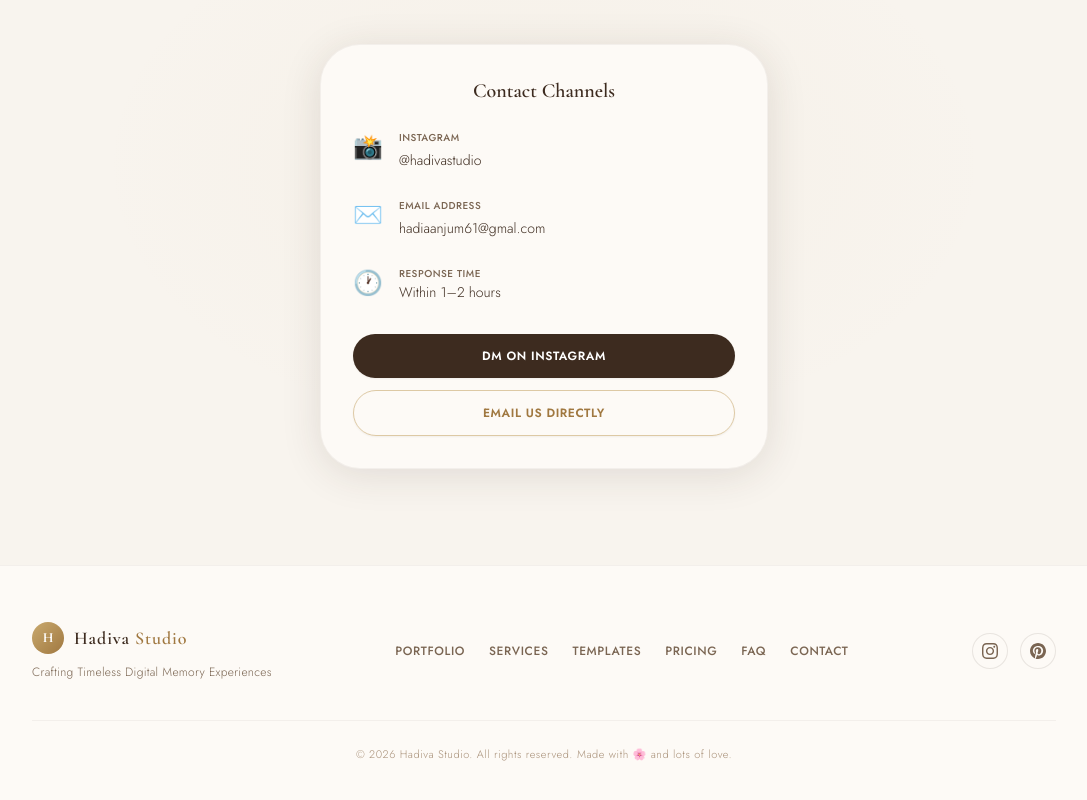
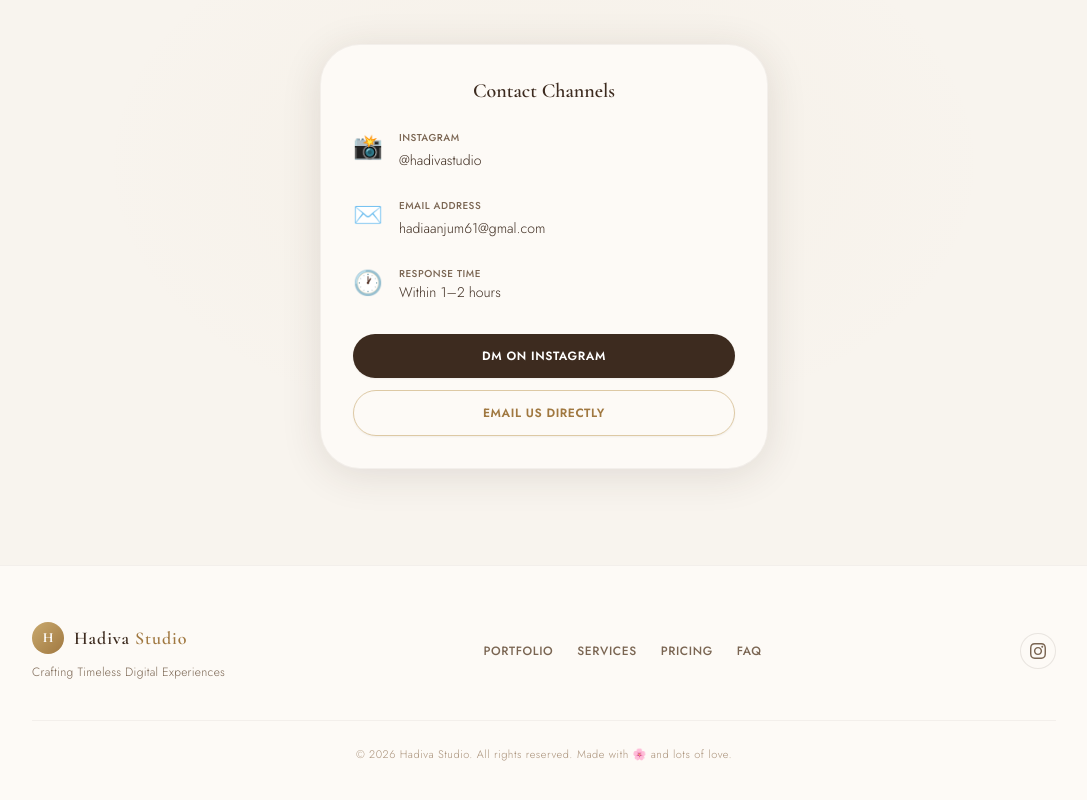
Before and after one commit to hadia-anjum/hadiva-studio, a Next.js app: page / in a window 1280 px wide. Shown: the part 9659-10459 px from the top of the page, without its empty margins (96-1183 px from the left). Built offline with nearby package versions, Linux system fonts and the light colour scheme; a web font is replaced by a local one.

Commit message:
Clean up footer links and social media icons

```diff
--- a/components/sections/Footer.tsx
+++ b/components/sections/Footer.tsx
@@ -5,10 +5,6 @@ const socials = [
   {
     name: 'Instagram', href: 'https://instagram.com/hadivastudio',
     icon: <svg className="w-4 h-4 fill-current" viewBox="0 0 24 24"><path d="M12 2.163c3.204 0 3.584.012 4.85.07 3.252.148 4.771 1.691 4.919 4.919.058 1.265.069 1.645.069 4.849 0 3.205-.012 3.584-.069 4.849-.149 3.225-1.664 4.771-4.919 4.919-1.266.058-1.644.07-4.85.07-3.204 0-3.584-.012-4.849-.07-3.26-.149-4.771-1.699-4.919-4.92-.058-1.265-.07-1.644-.07-4.849 0-3.204.013-3.583.07-4.849.149-3.227 1.664-4.771 4.919-4.919 1.266-.057 1.645-.069 4.849-.069zm0-2.163c-3.259 0-3.667.014-4.947.072-4.358.2-6.78 2.618-6.98 6.98-.059 1.281-.073 1.689-.073 4.948 0 3.259.014 3.668.072 4.948.2 4.358 2.618 6.78 6.98 6.98 1.281.058 1.689.072 4.948.072 3.259 0 3.668-.014 4.948-.072 4.354-.2 6.782-2.618 6.979-6.98.059-1.28.073-1.689.073-4.948 0-3.259-.014-3.667-.072-4.947-.196-4.354-2.617-6.78-6.979-6.98-1.281-.059-1.69-.073-4.949-.073zm0 5.838c-3.403 0-6.162 2.759-6.162 6.162s2.759 6.163 6.162 6.163 6.162-2.759 6.162-6.163c0-3.403-2.759-6.162-6.162-6.162zm0 10.162c-2.209 0-4-1.79-4-4 0-2.209 1.791-4 4-4s4 1.791 4 4c0 2.21-1.791 4-4 4zm6.406-11.845c-.796 0-1.441.645-1.441 1.44s.645 1.44 1.441 1.44c.795 0 1.439-.645 1.439-1.44s-.644-1.44-1.439-1.44z"/></svg>,
-  },
-  {
-    name: 'Pinterest', href: 'https://pinterest.com/hadivastudio',
-    icon: <svg className="w-4 h-4 fill-current" viewBox="0 0 24 24"><path d="M12 0C5.373 0 0 5.373 0 12c0 5.084 3.163 9.426 7.627 11.174-.105-.949-.2-2.405.042-3.441.218-.937 1.407-5.965 1.407-5.965s-.359-.719-.359-1.782c0-1.668.967-2.914 2.171-2.914 1.023 0 1.518.769 1.518 1.69 0 1.029-.655 2.568-.994 3.995-.283 1.194.599 2.169 1.777 2.169 2.133 0 3.772-2.249 3.772-5.495 0-2.873-2.064-4.882-5.012-4.882-3.414 0-5.418 2.561-5.418 5.207 0 1.031.397 2.138.893 2.738a.36.36 0 01.083.345l-.333 1.36c-.053.22-.174.267-.402.161-1.499-.698-2.436-2.889-2.436-4.649 0-3.785 2.75-7.262 7.929-7.262 4.163 0 7.398 2.967 7.398 6.931 0 4.136-2.607 7.464-6.227 7.464-1.216 0-2.359-.632-2.75-1.378l-.748 2.853c-.271 1.043-1.002 2.35-1.492 3.146C9.57 23.812 10.763 24 12 24c6.627 0 12-5.373 12-12S18.627 0 12 0z"/></svg>,
   },
 ];
 
@@ -28,13 +24,13 @@ export default function Footer() {
               </span>
             </div>
             <p className="text-taupe text-xs font-light tracking-wide">
-              Crafting Timeless Digital Memory Experiences
+              Crafting Timeless Digital Experiences
             </p>
           </div>
 
           {/* Links */}
           <div className="flex flex-wrap justify-center gap-x-6 gap-y-2 text-xs text-taupe font-medium uppercase tracking-wider">
-            {[['#portfolio', 'Portfolio'], ['#services', 'Services'], ['#templates', 'Templates'], ['#pricing', 'Pricing'], ['#faq', 'FAQ'], ['#contact', 'Contact']].map(([href, label]) => (
+            {[['#portfolio', 'Portfolio'], ['#services', 'Services'], ['#pricing', 'Pricing'], ['#faq', 'FAQ']].map(([href, label]) => (
               <a key={label} href={href} className="hover:text-gold-dk transition-colors">{label}</a>
             ))}
           </div>
```
